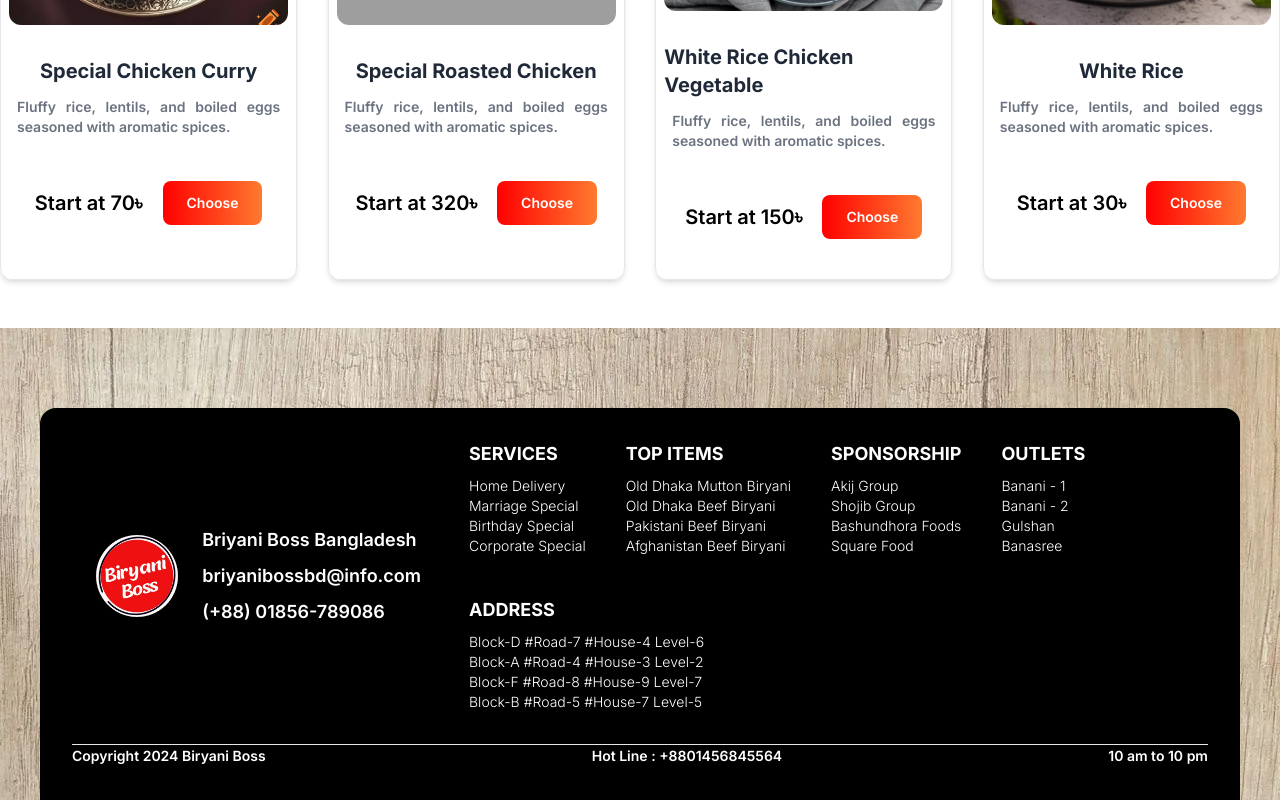
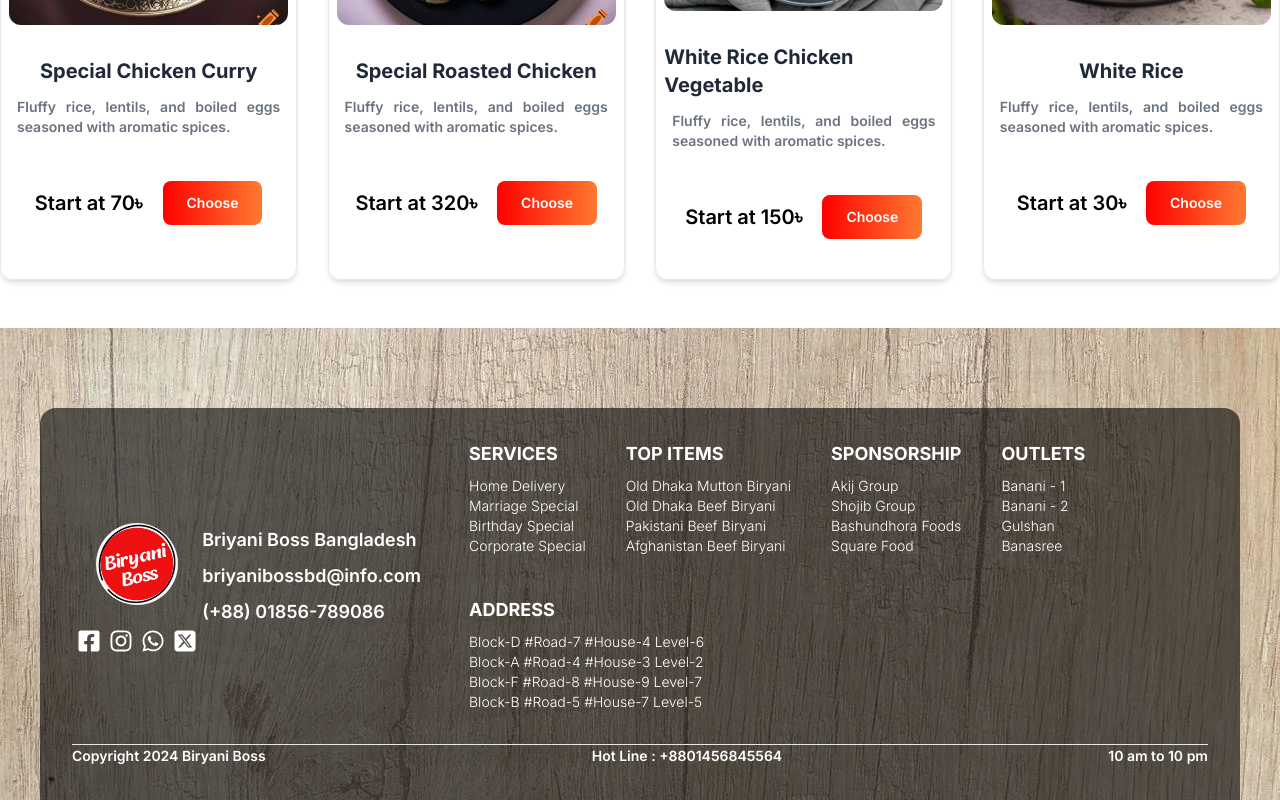
Before and after one commit to tigermursa/Biryani-Boss-Next-js, a Next.js app: page / in a window 1280 px wide. Shown: the part 1889-2689 px from the top of the page. Built offline with nearby package versions, Linux system fonts and the light colour scheme; grey boxes are pictures that could not be loaded.

Commit message:
"updated the footer"

```diff
--- a/src/Components/Home/Footer/Footer.js
+++ b/src/Components/Home/Footer/Footer.js
@@ -1,5 +1,7 @@
 import Image from "next/image";
 import React from "react";
+import { FaFacebookSquare, FaInstagram, FaWhatsapp } from "react-icons/fa";
+import { FaSquareXTwitter } from "react-icons/fa6";
 
 const Footer = () => {
   return (
@@ -12,10 +14,16 @@ const Footer = () => {
         backgroundRepeat: "no-repeat",
       }}
     >
-      <div className="container mx-auto px-4 py-8 sm:px-6 lg:px-8 bg-black rounded-t-2xl">
+      <div className="container mx-auto px-4 py-8 sm:px-6 lg:px-8 bg-black bg-opacity-60 rounded-t-2xl">
         <div className="flex flex-col lg:flex-row items-start lg:items-center justify-between">
           <div className="mb-4 lg:mb-0">
             <Image src="/logo/logo.png" alt="Logo" width={150} height={150} />
+            <div className="flex justify-center text-2xl gap-2 text-white cursor-pointer">
+              <FaFacebookSquare />
+              <FaInstagram />
+              <FaWhatsapp />
+              <FaSquareXTwitter/>
+            </div>
           </div>
           <div className="flex flex-col lg:flex-row items-start lg:items-center justify-center text-white text-sm">
             <div className="mb-4 lg:mb-0 lg:mr-12 text-lg font-semibold">
--- a/src/context/CartContext.js
+++ b/src/context/CartContext.js
@@ -10,7 +10,6 @@ const CartProvider = ({ children }) => {
   const [cartTotal, setCartTotal] = useState(0); //total price of the items that users have selected
   const [itemAmount, setItemAmount] = useState(0); //how many items user selected
   //for my testing own state
-const [alex,setAlex] = useState("NICE")
 
   useEffect(() => {
     const amount = cart.reduce((a, c) => {
@@ -28,7 +27,7 @@ const [alex,setAlex] = useState("NICE")
   }, [cart]);
 
   // add to cart
-  const addToCart = (id, image, name, price, additionalDrinks, size,) => {
+  const addToCart = (id, image, name, price, additionalDrinks, size) => {
     additionalDrinks.sort((a, b) => a.name.localeCompare(b.name));
 
     const newItems = {
@@ -36,7 +35,6 @@ const [alex,setAlex] = useState("NICE")
       image,
       name,
       price,
-      alex,
       additionalDrinks,
       size,
       amount: 1,
@@ -121,7 +119,6 @@ const [alex,setAlex] = useState("NICE")
         cart,
         itemAmount,
         cartTotal,
-        alex,
       }}
     >
       {children}
```
Also changed, not shown: public/products/spatchcocked-roasted-chicken.webp (added).
